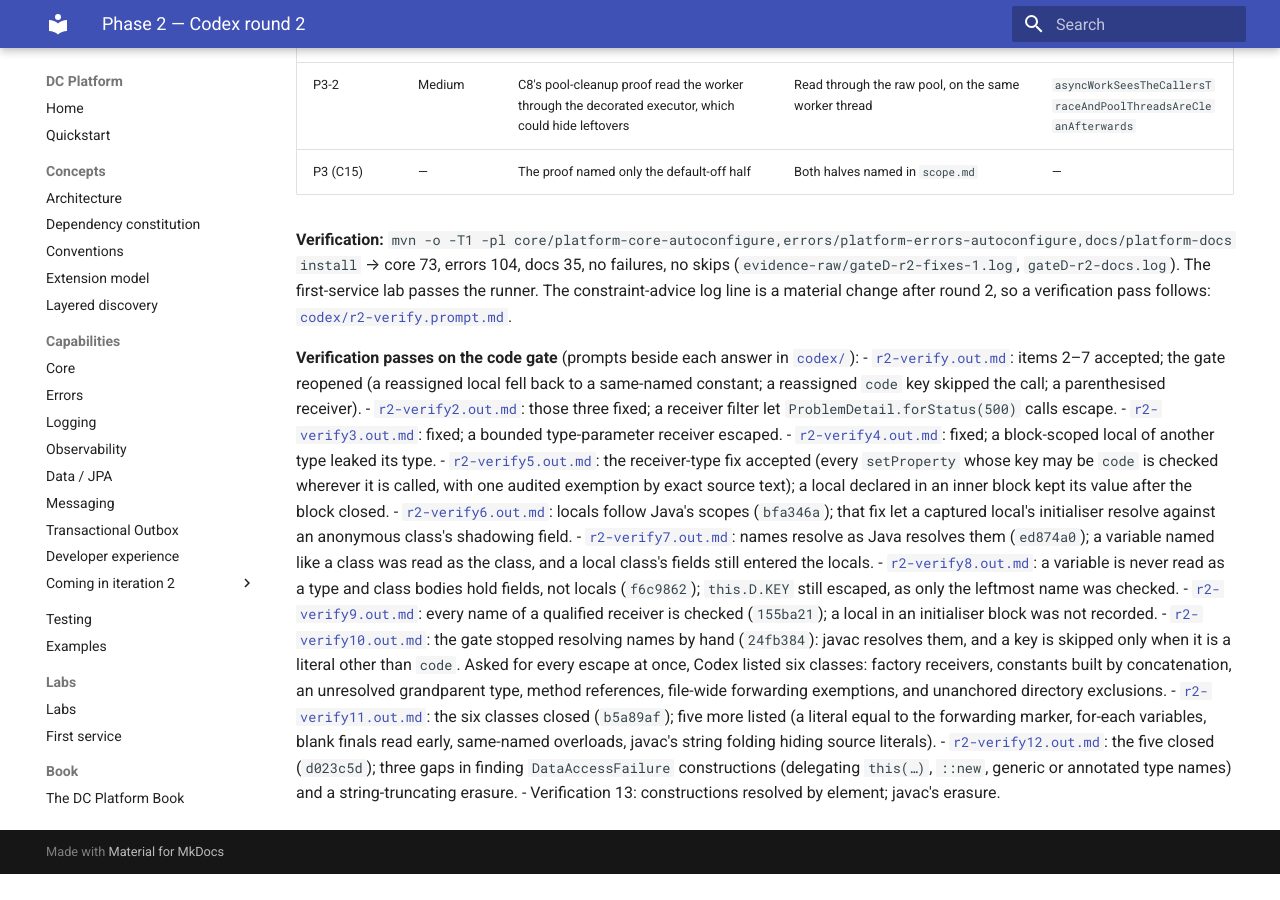
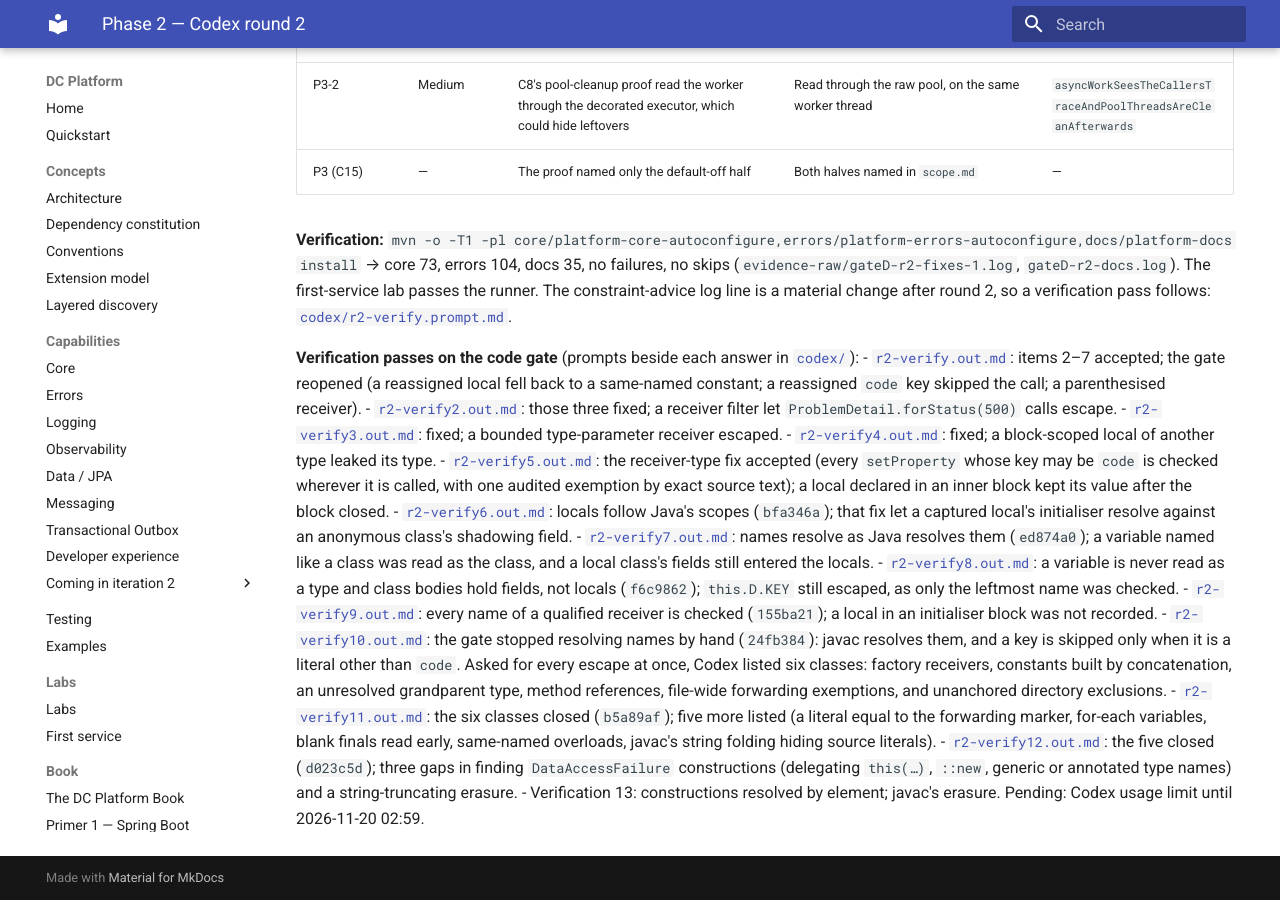
Before and after one commit to muhammadallee/dc-platform, an MkDocs documentation site: the page built from docs/spring-native/phase-02-foundation/review-round-2.md, in a window 1280 px wide and 900 px high, scrolled down 985 px. Built offline with MkDocs 1.6.1 and Material for MkDocs 9.7.7, drawn with Linux system fonts in a browser that asks for light colours; before the commit the page ends 1859 px from its top, so only the background shows below that.

Commit message:
docs(spring-native): phase 2 verification 13 waits for the Codex reset
Co-Authored-By: Claude Opus 5.5 <noreply@anthropic.com>
Claude-Session: https://claude.ai/code/session_0131grQ6pUwFCGZox6ekZHiA

```diff
--- a/docs/spring-native/phase-02-foundation/review-round-2.md
+++ b/docs/spring-native/phase-02-foundation/review-round-2.md
@@ -52,4 +52,5 @@ verification pass follows: [`codex/r2-verify.prompt.md`](codex/r2-verify.prompt.
   folding hiding source literals).
 - [`r2-verify12.out.md`](codex/r2-verify12.out.md): the five closed (`d023c5d`); three gaps in finding `DataAccessFailure`
   constructions (delegating `this(…)`, `::new`, generic or annotated type names) and a string-truncating erasure.
-- Verification 13: constructions resolved by element; javac's erasure.
+- Verification 13: constructions resolved by element; javac's erasure. Pending: Codex usage limit until
+  2026-11-20 02:59.
```
